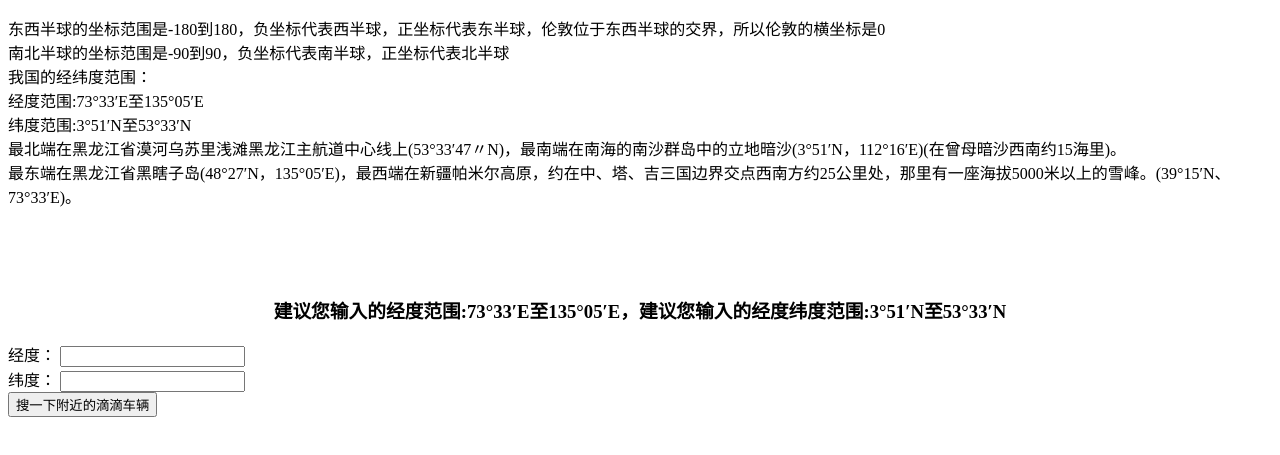
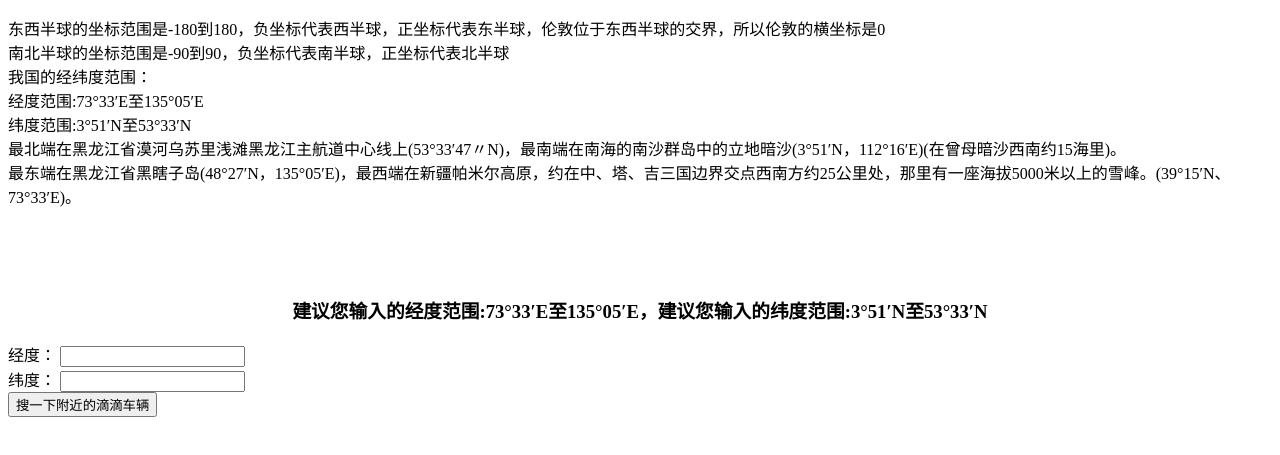
Before and after one commit to lishuai2016/didi, a plain HTML site: page WebContent/index.html in a window 1280 px wide. Shown: the part 119-574 px from the top of the page. Drawn offline with nearby package versions, Linux system fonts and the light colour scheme.

Commit message:
Update index.html

```diff
--- a/WebContent/index.html
+++ b/WebContent/index.html
@@ -21,7 +21,7 @@
 最东端在黑龙江省黑瞎子岛(48°27′N，135°05′E)，最西端在新疆帕米尔高原，约在中、塔、吉三国边界交点西南方约25公里处，那里有一座海拔5000米以上的雪峰。(39°15′N、73°33′E)。<br>
 </p><br><br><br>
 
-<h3 align="center">建议您输入的经度范围:73°33′E至135°05′E，建议您输入的经度纬度范围:3°51′N至53°33′N</h1>
+<h3 align="center">建议您输入的经度范围:73°33′E至135°05′E，建议您输入的纬度范围:3°51′N至53°33′N</h1>
 <table align="center">
 <form action="map.html" id = "form" >
 	经度： <input type="text" id="lng" name="lng"><span id="lngMsg"  style="color:red"></span><br>
```
